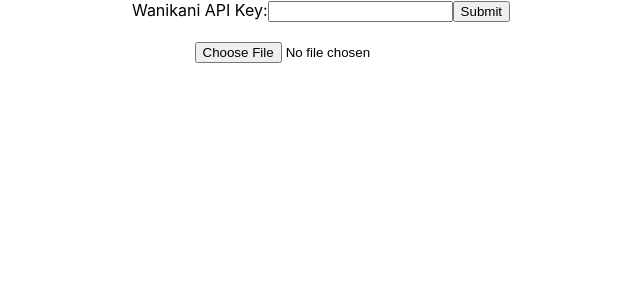
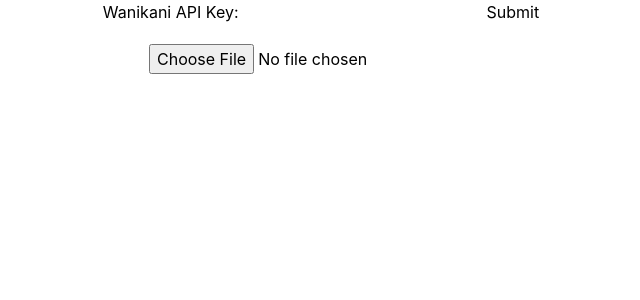
Before and after one commit to brayanMuniz/NihongoSync, a React (Create React App) app in the folder client/: page / in a window 1280 px wide. Shown: the top 300 px of the page, without its empty margins (319-959 px from the left). Built offline with nearby package versions, Linux system fonts and the light colour scheme.

Commit message:
Added tailwind

```diff
--- a/client/package.json
+++ b/client/package.json
@@ -45,5 +45,8 @@
       "last 1 firefox version",
       "last 1 safari version"
     ]
+  },
+  "devDependencies": {
+    "tailwindcss": "^3.4.6"
   }
 }
--- a/client/src/components/ChartComponent.tsx
+++ b/client/src/components/ChartComponent.tsx
@@ -66,7 +66,7 @@
     const borderColor = backgroundColor;
 
     return {
-      label: season.title, // Label each dataset with the season title
+      label: season.title,
       data: data,
       backgroundColor: backgroundColor,
       borderColor: borderColor,
@@ -97,6 +97,7 @@
           text: 'Wanikani Level',
         },
       },
+
       y: {
         stacked: true,
         beginAtZero: true,
--- a/client/src/index.css
+++ b/client/src/index.css
@@ -1,3 +1,7 @@
+@tailwind base;
+@tailwind components;
+@tailwind utilities;
+
 body {
   margin: 0;
   font-family: -apple-system, BlinkMacSystemFont, 'Segoe UI', 'Roboto', 'Oxygen',
--- /dev/null
+++ b/client/tailwind.config.js
@@ -0,0 +1,10 @@
+/** @type {import('tailwindcss').Config} */
+module.exports = {
+  content: [
+    "./src/**/*.{js,jsx,ts,tsx}", // Add paths to all of your template files
+  ],
+  theme: {
+    extend: {},
+  },
+  plugins: [],
+};
```
Also changed, not shown: 1 other file (tests, documents, lock files or other folders).
